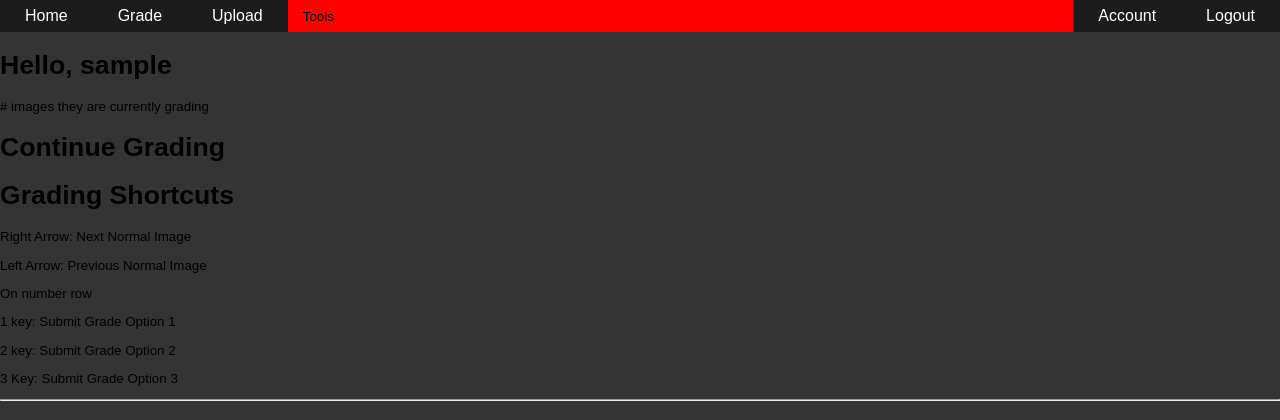
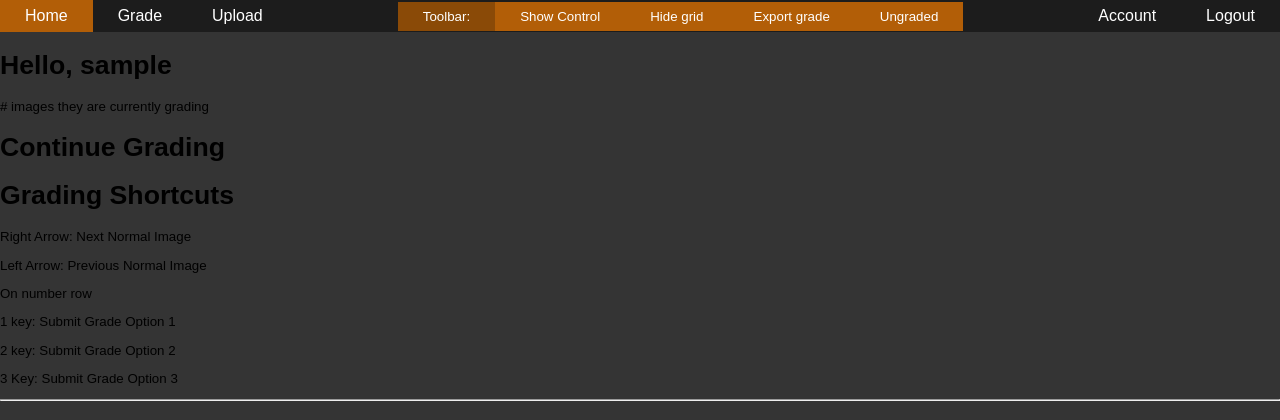
Before and after one commit to OpenHealthSoftware/umich-isla-prototype, a Flask app: page / in a window 1280 px wide. Shown: the top 420 px of the page. Run offline with Flask 2, Linux system fonts and the light colour scheme; the visitor is signed in with stand-in values (Sample User, id 1); parts of the project's set-up code (start-up, migrations or seed data) failed here and were passed over.

Commit message:
global toolbar
Former-commit-id: b7a5c4a9d5154af98faa298b85f02019d349f462

```diff
--- a/app/static/css/home.css
+++ b/app/static/css/home.css
@@ -10,7 +10,7 @@
     width: 100%;
     display: flex;
     align-items: center;
-    background: red;
+    background: #1c1c1c;
 }
 
 #topmenu a { text-decoration: none;}
@@ -24,6 +24,8 @@
 
 #topmenu-tools{
     flex: 1;
+    justify-content: center;
+    color: white;
 }
 
 .men-el {
@@ -32,4 +34,45 @@
     background-color: #1c1c1c;
     font-size: 1.2em;
     color: white;
+    transition: 0.3s;
 }
+
+.men-el:hover{
+    background-color: #b25e07;
+}
+
+#toolbarLabel{
+    padding: 7px 25px;
+    background-color: #8a4a07;
+    display: flex;
+}
+.toolbarEl
+{
+	position: relative;
+    margin: 0;
+    padding: 7px 25px;
+    background-color: #b25e07;
+    display: flex;
+    align-items: center;
+    transition: 0.2s;
+}
+.toolbarEl:hover{
+    box-shadow: inset 0 0 0 3px rgba(255, 194, 142, 0.847);
+}
+
+.tooltip
+{
+	visibility: hidden;
+    top: 100%;
+    left: 0;
+    width: 170px;
+    background-color: rgba(128, 128, 128, .6);
+    color: #fff;
+    text-align: center;
+    padding: 5px 0;
+    border-radius: 6px;
+
+    position: absolute;
+    z-index: 1;
+}
+.toolbarEl:hover .tooltip { visibility: visible; }
--- a/app/static/css/style.css
+++ b/app/static/css/style.css
@@ -759,35 +759,6 @@
 }
 
 
-/* ### Toolbar */
-.toolbarEl
-{
-	position: relative;
-	width: 140px;
-	height: var(--slim-el-height);
-	margin: 0;
-	display: inline-block;
-}
-.tooltip
-{
-	visibility: hidden;
-    width: 200px;
-	left: -30px;
-    background-color: rgba(128, 128, 128, .6);
-    color: #fff;
-    text-align: center;
-    padding: 5px 0;
-    border-radius: 6px;
-
-    position: absolute;
-    z-index: 1;
-}
-.toolbarEl:hover .tooltip { visibility: visible; }
-
-
-
-
-
 .select-image
 {
 	position: absolute;
--- a/app/templates/topmenu.html
+++ b/app/templates/topmenu.html
@@ -9,7 +9,24 @@
 		</div>
 
 		<div class="wrap-men-el" id="topmenu-tools">
-			Tools
+				<div id="toolbarLabel"><span>Toolbar:</span></div>
+				<div class="toolbarEl">
+						<a id="showControlBtn">Show Control</a>
+						<span class="tooltip">Hold down to show the control image</span>
+					</div><!--
+					--><div class="toolbarEl">
+						<a id="toggleGridsBtn" onclick="toggleGrids()">Hide grid</a>
+						<span class="tooltip">Click to hide or show the grid</span>
+					</div><!--
+					--><div class="toolbarEl">
+						<a id="export">Export grade</a>
+						<span class="tooltip">Save the grade data to your computer</span>
+					</div>
+					<!--
+					--><div class="toolbarEl">
+						<a id="highlight">Ungraded</a>
+						<span class="tooltip">Ungraded cells will be outlined in red</span>
+					</div>
 		</div>
 
 		<div class="wrap-men-el">
```
